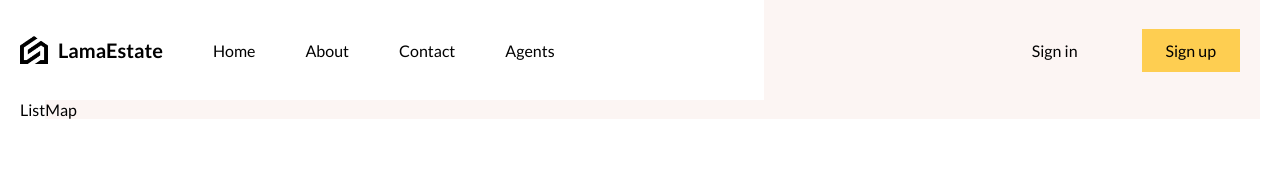
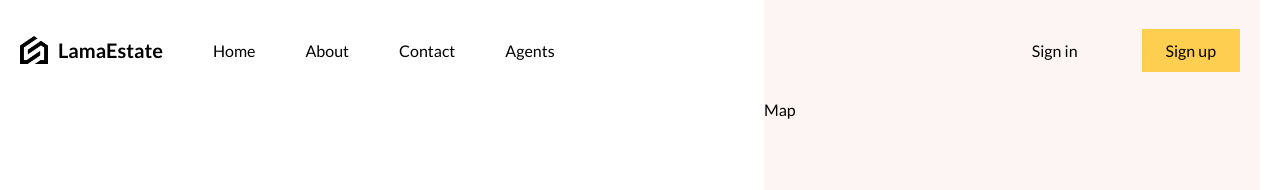
Before and after one commit to zixx-bit/estate-ui, a React (Vite) app: page /list in a window 1280 px wide. Shown: the top 190 px of the page. Built offline with nearby package versions, Linux system fonts and the light colour scheme.

Commit message:
list page update

```diff
--- a/src/routes/listPage/listPage.jsx
+++ b/src/routes/listPage/listPage.jsx
@@ -5,7 +5,7 @@ function ListPage(){
     const data = listData
     return (
         <div className="listPage">
-            <div className = "listContainer">List
+            <div className = "listContainer">
                 <div className='wrapper'></div>
             </div>
             <div className = "mapContainer">Map</div>
--- a/src/routes/listPage/listPage.scss
+++ b/src/routes/listPage/listPage.scss
@@ -1,8 +1,10 @@
 .listPage{
     display: flex;
+    height: 100%;
 
-    .listConatiner{
+    .listContainer{
         flex: 3;
+
         .wrapper{
             padding-right: 50px;
         }
```
